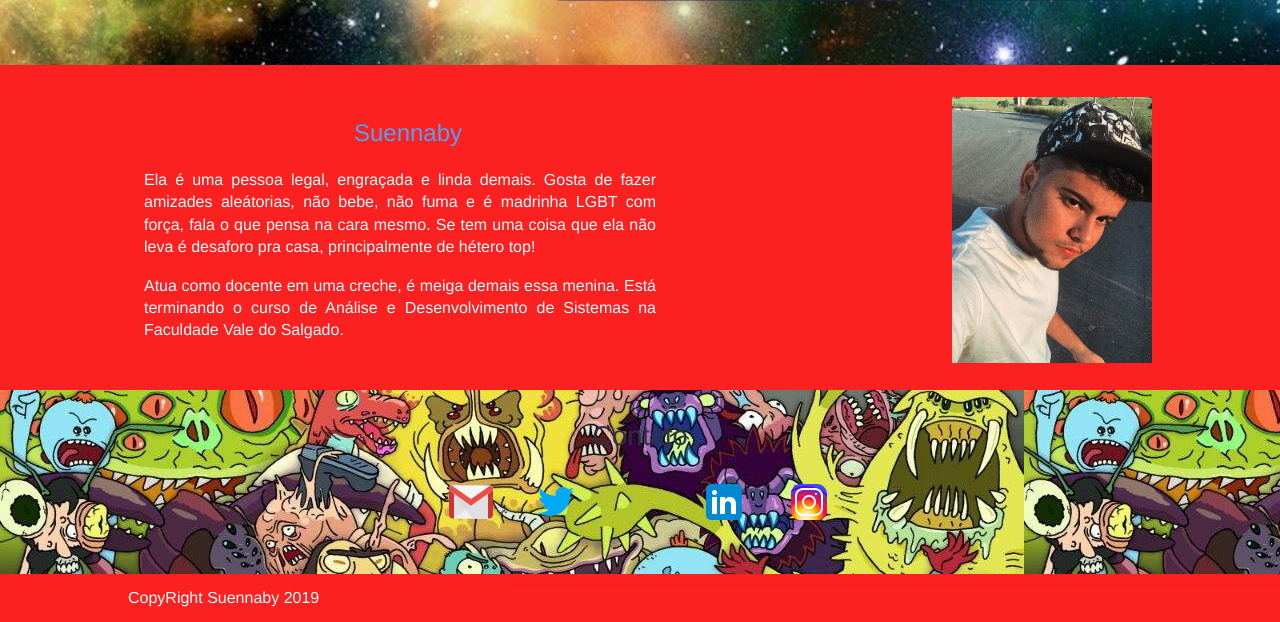
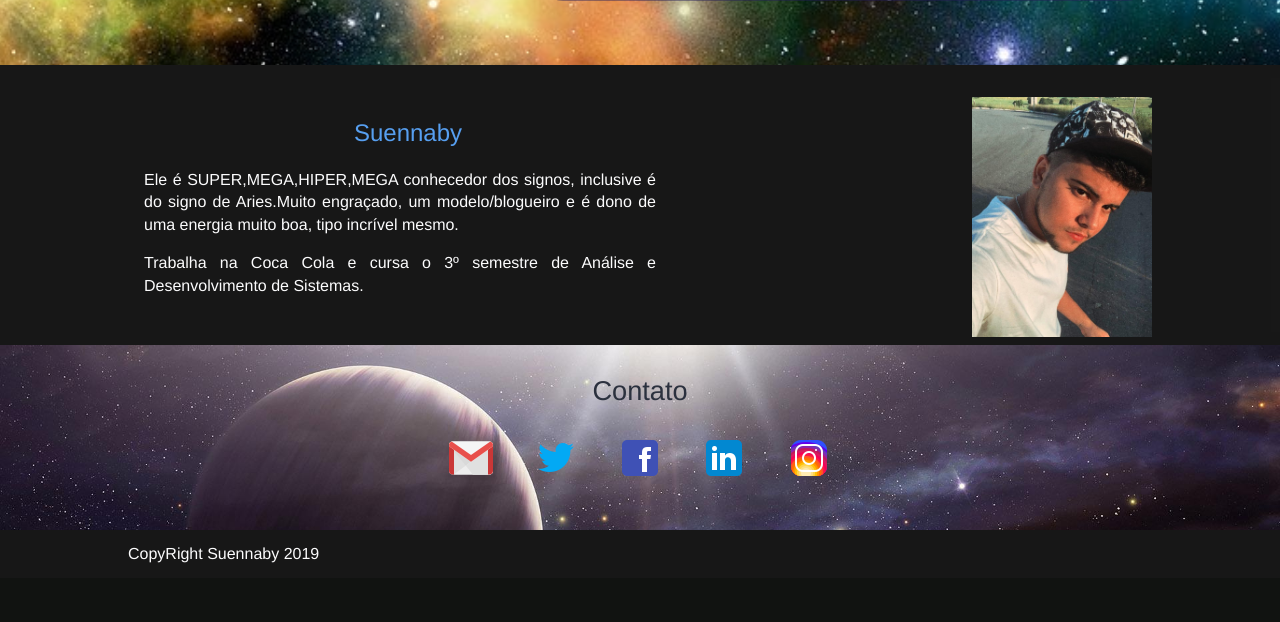
Before and after one commit to apico101010/AulasProgramacaoWeb, a PHP site: page / in a window 1280 px wide. Shown: the part 1447-2069 px from the top of the page. After the commit the page ends 2010 px from the top, so only its background shows below. Run offline with PHP 8.4, Linux system fonts and the light colour scheme.

Commit message:
Projeto FINAL
Projeto FINAL

```diff
--- a/estilos/blog.css
+++ b/estilos/blog.css
@@ -59,7 +59,6 @@ header li {
     background-image: url("../Imagens/mail.png");
 }
 
-}
 
 #contato .face {
     background-image: url("../Imagens/face.png");
@@ -92,6 +91,8 @@ section {
     background-image: url("../Imagens/game.png");
     color: #FCFCFD;
     padding: 10em 2em 7em;
+    background-repeat: no-repeat;
+    background-size: 100%;
 }
 
 .identificacao h1 {
@@ -115,13 +116,16 @@ header li a {
 }
 
 .escuras {
-    background-color: #fc0e0eea;
+    background-color: #030303ea;
     color: #FCFCFD;
 }
 
 .claras {
     background-image: url("../Imagens/lgbt.jpg");
     color: #2B313E;
+    background-repeat: no-repeat;
+    background-size: 100%;
+
 }
 .projetos-header{
     float: left;
@@ -184,7 +188,7 @@ header li a {
 }
 
 #sobre img {
-    width: 200px;
+    width: 180px;
     position: absolute;
     top: 2em;
     right: 10%;
--- a/index.html
+++ b/index.html
@@ -66,11 +66,12 @@
         <section id="sobre" class="escuras container">
             <img alt="Foto de Suennaby" src="imagens/su2.jpg">
             <p class="bio">Suennaby</p>
-            <p class="text">Ela é uma pessoa legal, engraçada e linda demais. Gosta de fazer amizades aleátorias, não bebe, não fuma e é madrinha LGBT com força, fala o que pensa na cara mesmo. Se tem uma coisa que ela não leva é desaforo pra casa, principalmente de hétero top!
+            <p class="text">Ele é SUPER,MEGA,HIPER,MEGA conhecedor dos signos, inclusive é do signo de Aries.Muito engraçado, um modelo/blogueiro e é dono de uma energia muito boa, tipo incrível mesmo.
+
 
 
             </p>
-            <p class="text">Atua como docente em uma creche, é meiga demais essa menina. Está terminando o curso de Análise e Desenvolvimento de Sistemas na Faculdade Vale do Salgado.</p>
+            <p class="text">Trabalha na Coca Cola e cursa o 3º semestre de Análise e Desenvolvimento de Sistemas.</p>
 
         </section>
 
@@ -78,7 +79,7 @@
             <h3>Contato</h3>
 
             <ul>
-                <li><a class="email" href="https://accounts.google.com/ServiceLogin/identifier?service=mail&passive=true&rm=false&continue=https%3A%2F%2Fmail.google.com%2Fmail%2F%3Ftab%3Drm&scc=1&ltmpl=default&ltmplcache=2&emr=1&osid=1&flowName=GlifWebSignIn&flowEntry=AddSession" target="_balck">E-mail</a></li>
+                <li><a class="email" href="https://accounts.google.com/ServiceLogin/identifier?service=mail&passive=true&rm=false&continue=https%3A%2F%2Fmail.google.com%2Fmail%2F%3Ftab%3Drm&scc=1&ltmpl=default&ltmplcache=2&emr=1&osid=1&flowName=GlifWebSignIn&flowEntry=AddSession" target="_blanck">E-mail</a></li>
                 <li><a class="twitter" href="https://twitter.com/suennaby" target="_blanck">Twitter</a></li>
                 <li><a class="face" href="https://pt-br.facebook.com/suennaby.santos" target="_blanck">Facebook</a></li>
                 <li><a class="linkedin" href="https://br.linkedin.com/" target="_blanck">Linkedin</a></li>
```
Also changed, not shown: Imagens/lgbt.jpg.
